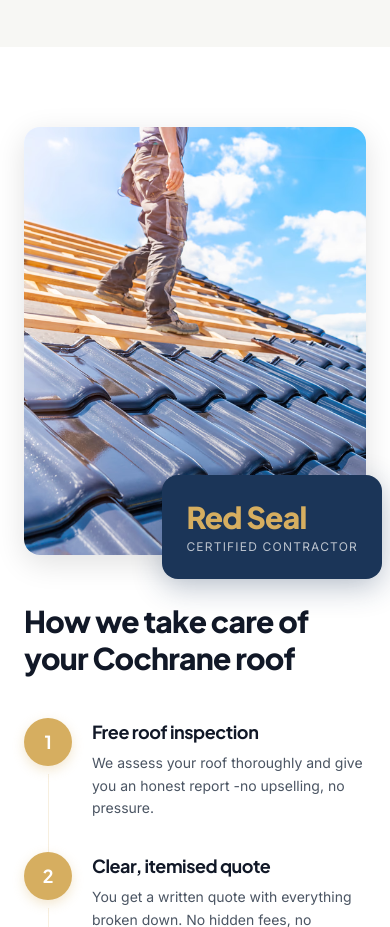
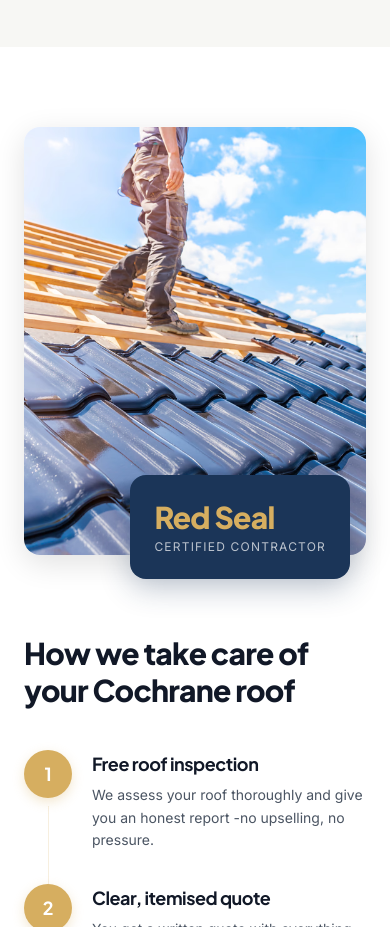
Before and after one commit to sereniumai/sure-west-roofing, a Next.js app: page / in a window 390 px wide. Shown: the part 3400-4327 px from the top of the page. Built offline with nearby package versions, Linux system fonts and the light colour scheme.

Commit message:
Fix credibility badge position to stay within bounds
Badge now uses right-4/right-6 instead of negative margins.
Added bottom margin on mobile so badge doesn't overlap content.

https://claude.ai/code/session_01YQhS7KR8SVz47EZVXG4yCC

```diff
--- a/components/sections/CredibilitySection.tsx
+++ b/components/sections/CredibilitySection.tsx
@@ -33,7 +33,7 @@ export function CredibilitySection({
         <div className="grid grid-cols-1 lg:grid-cols-2 gap-12 lg:gap-20 items-center">
           {/* LEFT — Image with badge */}
           <motion.div
-            className="relative"
+            className="relative mb-8 lg:mb-0"
             initial={{ x: -40, opacity: 0 }}
             whileInView={{ x: 0, opacity: 1 }}
             viewport={{ once: true, margin: '-100px' }}
@@ -51,7 +51,7 @@ export function CredibilitySection({
 
             {/* Badge overlay */}
             <motion.div
-              className="absolute -bottom-6 -right-4 lg:bottom-8 lg:-right-8 bg-[#1B3558] text-white rounded-2xl p-6 shadow-[0_8px_30px_rgba(27,53,88,0.3)]"
+              className="absolute -bottom-6 right-4 lg:bottom-8 lg:right-6 bg-[#1B3558] text-white rounded-2xl p-6 shadow-[0_8px_30px_rgba(27,53,88,0.3)]"
               initial={{ scale: 0.8, opacity: 0 }}
               whileInView={{ scale: 1, opacity: 1 }}
               viewport={{ once: true }}
```
